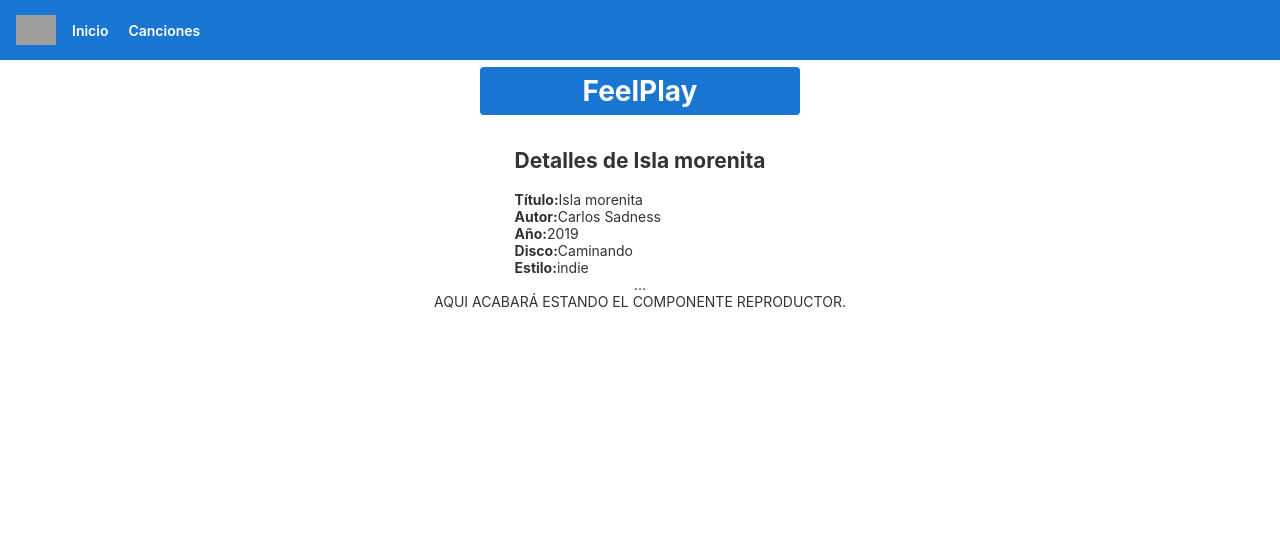
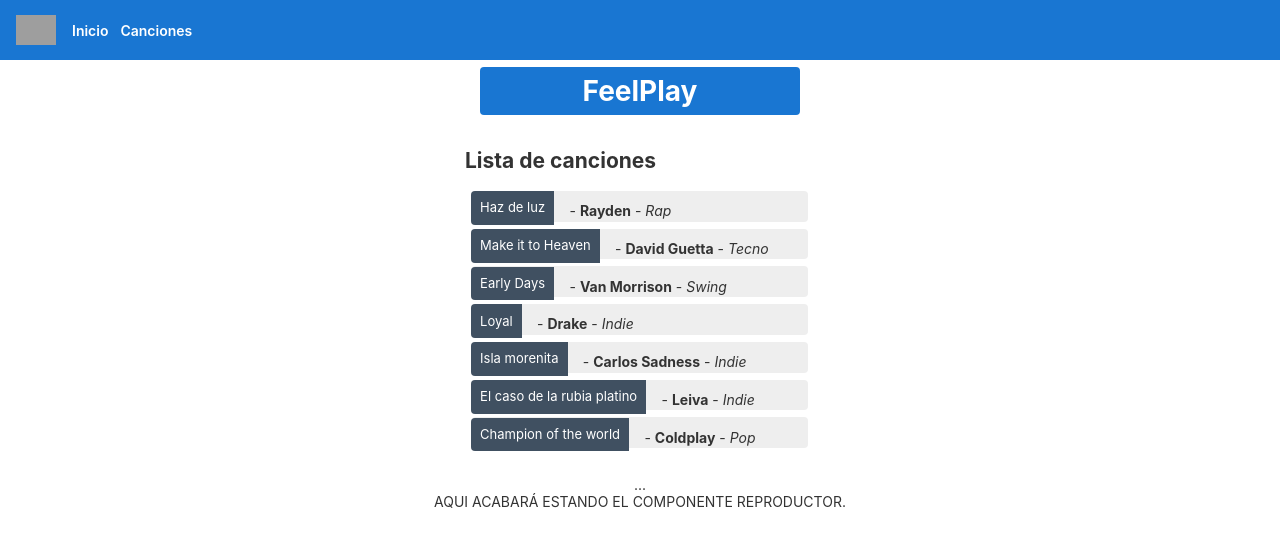
Before and after one commit to cviaplanaa/feelplay, an Angular app: page / in a window 1280 px wide. Shown: the top 546 px of the page. Built offline with nearby package versions, Linux system fonts and the light colour scheme; grey boxes are pictures that could not be loaded.

Commit message:
v1.1 zona navegable

```diff
--- a/src/app/app.component.html
+++ b/src/app/app.component.html
@@ -299,7 +299,7 @@
   />
   <span>Inicio</span>
       <div class="spacerToolbar"></div>
-  <span>Canciones</span>
+  <a href="canciones/canciones.component.html"><span class="toolbar">Canciones</span></a>
     <div class="spacer"></div>
 </div>
 
--- a/src/app/cancion.ts
+++ b/src/app/cancion.ts
@@ -4,5 +4,6 @@ export class Cancion {
   year: number;
   disc: string;
   style: string;
-
+  prize: string;
+  shows: string;
 }
--- a/src/app/canciones/canciones.component.css
+++ b/src/app/canciones/canciones.component.css
@@ -0,0 +1,60 @@
+/* CSS privado de canciones */
+.canciones {
+  margin: 0 0 2em 0;
+  list-style-type: none;
+  padding: 0;
+  width: 25em;
+}
+.canciones li {
+  cursor: pointer;
+  position: relative;
+  left: 0;
+  background-color: #EEE;
+  margin: .5em;
+  padding: .3em 0;
+  height: 1.6em;
+  border-radius: 4px;
+}
+.canciones li:hover {
+  color: #607D8B;
+  background-color: #DDD;
+  left: .1em;
+}
+.canciones li.selected {
+  background-color: #CFD8DC;
+  color: white;
+}
+.canciones li.selected:hover {
+  background-color: #BBD8DC;
+  color: white;
+}
+.canciones .badge {
+  display: inline-block;
+  font-size: small;
+  color: white;
+  padding: 0.8em 0.7em 0 0.7em;
+  background-color:#405061;
+  line-height: 1em;
+  position: relative;
+  left: -1px;
+  top: -4px;
+  height: 1.8em;
+  margin-right: .8em;
+  border-radius: 4px 0 0 4px;
+}
+
+/* CSS detalle cancion*/
+.canciones .badgeD {
+  display: inline-block;
+  font-size: small;
+  color: white;
+  padding: 0.2em 0.7em 0 1em;
+  background-color:#add8e6;
+  line-height: normal;
+  position: relative;
+  left: -1px;
+  top: -4px;
+  height: 1.5em;
+  margin-right: .8em;
+  border-radius: 4px 0 0 4px;
+}
--- a/src/app/canciones/canciones.component.html
+++ b/src/app/canciones/canciones.component.html
@@ -1,6 +1,30 @@
-<h2>Detalles de {{cancion.sTitle}}</h2>
-<div><span><b>Título:</b> </span>{{cancion.sTitle}}</div>
-<div><span><b>Autor:</b> </span>{{cancion.author}}</div>
-<div><span><b>Año:</b> </span>{{cancion.year}}</div>
-<div><span><b>Disco:</b> </span>{{cancion.disc}}</div>
-<div><span><b>Estilo:</b> </span>{{cancion.style}}</div>
+<h2>Lista de canciones</h2>
+<ul class="canciones">
+  <li *ngFor="let cancion of canciones"
+  [class.selected]="cancion === selectedSong"
+  (click)="onSelect(cancion)">
+    <span class="badge">{{cancion.sTitle}}</span> - <b>{{cancion.author}}</b> - <i>{{cancion.style}}</i>
+  </li>
+</ul>
+
+<div *ngIf="selectedSong" class="canciones">
+
+  <h2>{{selectedSong.sTitle | uppercase}} Detalles</h2>
+
+  <div><span class="badgeD"><b>Título: </b></span>{{selectedSong.sTitle}}</div>
+  <div><span class="badgeD"><b>Autor: </b></span>{{selectedSong.author}}</div>
+  <div><span class="badgeD"><b>Estilo: </b></span>{{selectedSong.style}}</div>
+  <div><span class="badgeD"><b>Disco: </b></span>{{selectedSong.disc}}</div>
+  <div><span class="badgeD"><b>Año: </b></span>{{selectedSong.year}}</div>
+  <div><span class="badgeD"><b>Premios: </b></span>{{selectedSong.prize}}</div>
+  <div><span class="badgeD"><b>Conciertos: </b></span>{{selectedSong.shows}}</div>
+
+</div>
+
+<!-- <div><span><b>Título: </b> </span>{{cancion.sTitle}}</div>
+<div><span><b>Autor: </b> </span>{{cancion.author}}</div>
+<div><span><b>Año: </b> </span>{{cancion.year}}</div>
+<div><span><b>Disco: </b> </span>{{cancion.disc}}</div>
+<div><span><b>Estilo: </b> </span>{{cancion.style}}</div>
+<div><span><b>Premios: </b> </span>{{cancion.prize}}</div>
+<div><span><b>Próximos eventos: </b> </span>{{cancion.shows}}</div> -->
--- a/src/app/canciones/canciones.component.ts
+++ b/src/app/canciones/canciones.component.ts
@@ -1,22 +1,23 @@
 import { Component, OnInit } from '@angular/core';
-import {Cancion} from '../cancion';
+import { Cancion } from '../cancion';
+import { CANCIONES } from '../lista-canciones';
 
 @Component({
   selector: 'app-canciones',
   templateUrl: './canciones.component.html',
   styleUrls: ['./canciones.component.css']
 })
+
 export class CancionesComponent implements OnInit {
-cancion: Cancion={
-  sTitle: 'Isla morenita',
-  author: 'Carlos Sadness',
-  year: '2019',
-  disc: 'Caminando',
-  style: 'indie'
-}
+canciones = CANCIONES;
+selectedSong: Cancion;
+
   constructor() { }
 
   ngOnInit() {
   }
 
+  onSelect(cancion: Cancion): void {
+    this.selectedSong = cancion;
+  }
 }
--- /dev/null
+++ b/src/app/lista-canciones.ts
@@ -0,0 +1,12 @@
+import { Cancion } from './cancion';
+
+export const CANCIONES: Cancion[] = [
+  {sTitle: 'Haz de luz', author: 'Rayden', style: 'Rap', year:2019, disc:'Poemas', prize:'0', shows:'Madrid'},
+  {sTitle: 'Make it to Heaven', author: 'David Guetta', style: 'Tecno', year:2019, disc:'Go to glory', prize:'2', shows:'Retirado'},
+  {sTitle: 'Early Days', author: 'Van Morrison', style: 'Swing', year:2001, disc:'Relax', prize:'7', shows:'Barcelona'},
+  {sTitle: 'Loyal', author: 'Drake', style: 'Indie', year:2019, disc:'Coming back', prize:'3', shows:'Canadá'},
+  {sTitle: 'Isla morenita', author: 'Carlos Sadness', style: 'Indie', year:2018, disc:'0', prize:'Isla Morenita', shows:'Menorca'},
+  {sTitle: 'El caso de la rubia platino', author: 'Leiva', style: 'Indie', year:2019, disc:'Tributo Sabina', prize:'0', shows:'Desconocido'},
+  {sTitle: 'Champion of the world', author: 'Coldplay', style: 'Pop', year:2017, disc:'Implosion', prize:'2', shows:'Desconocido'}
+
+];
```
